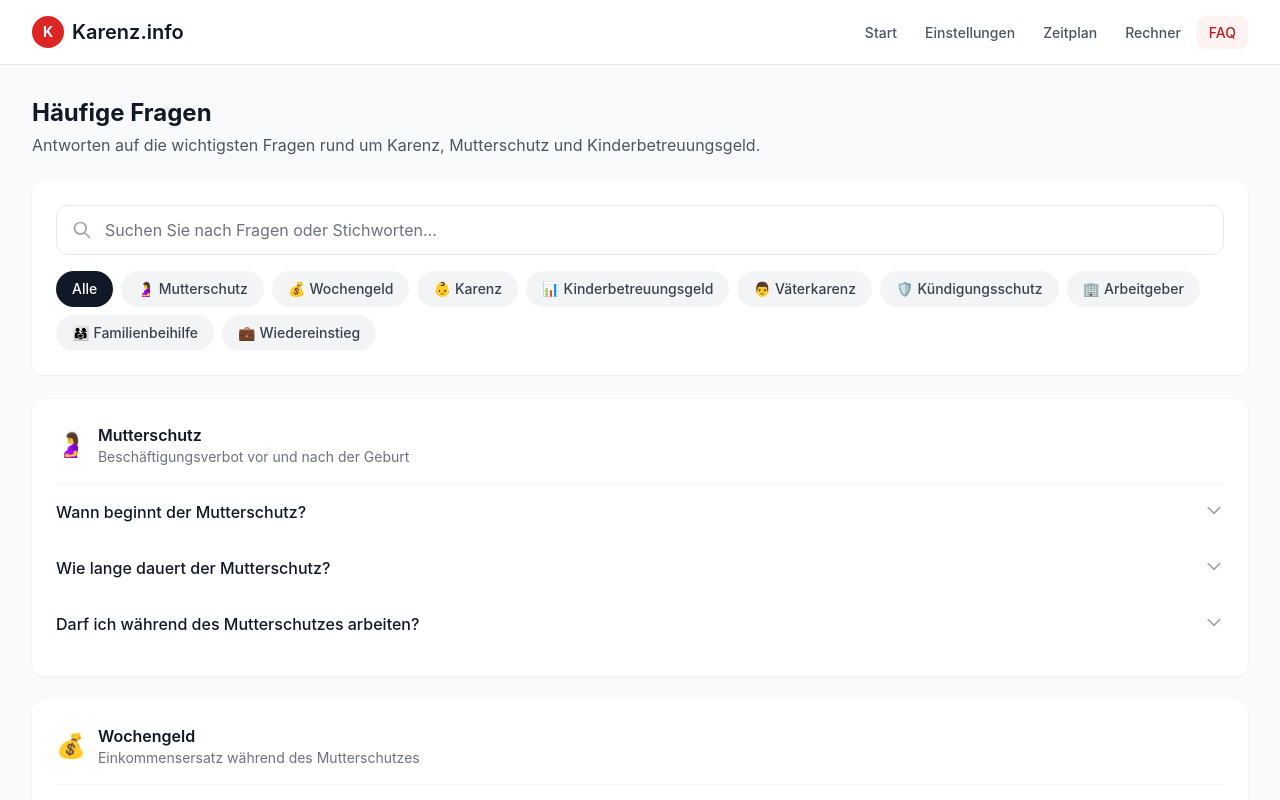
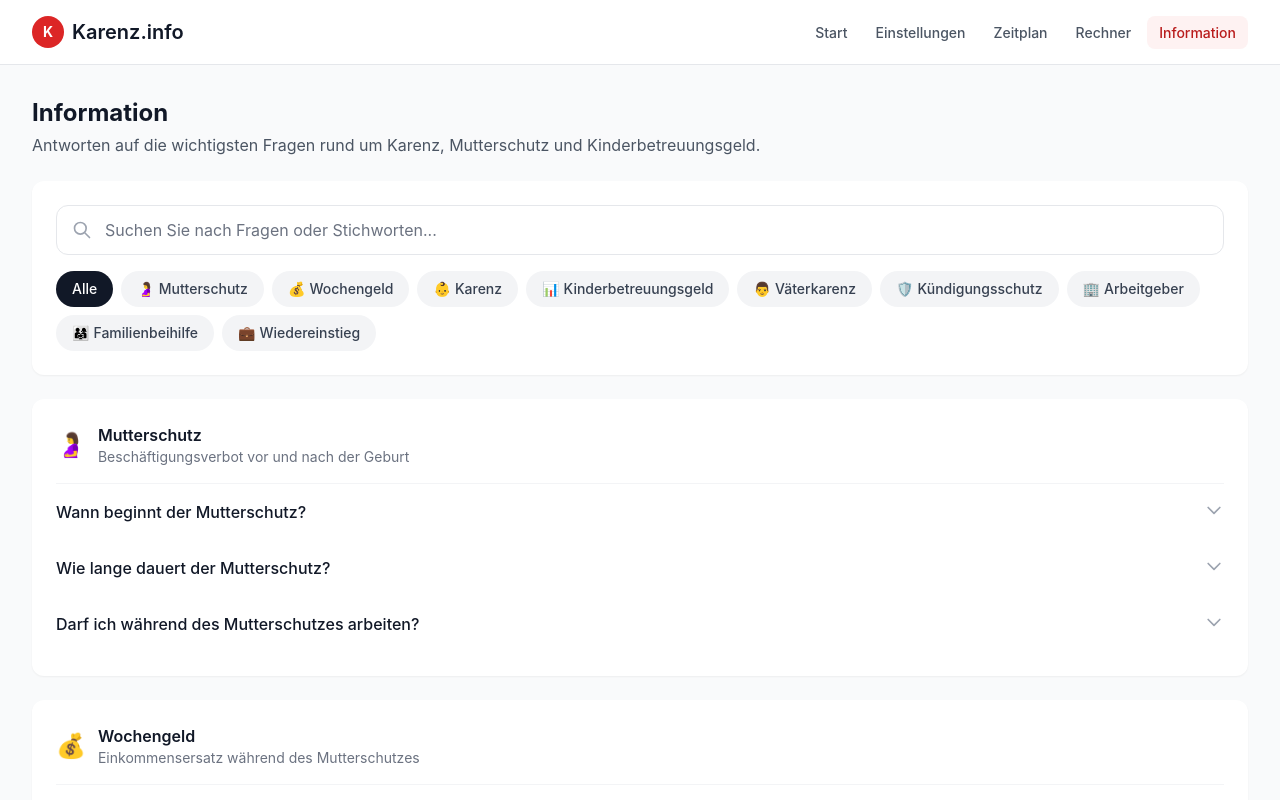
Before and after one commit to mydea/karenz-at, a React (Vite) app: page /faq in a window 1280 px wide. Shown: the top 800 px of the page. Built offline with nearby package versions, Linux system fonts and the light colour scheme.

Commit message:
rename to information

```diff
--- a/src/components/Layout.tsx
+++ b/src/components/Layout.tsx
@@ -5,7 +5,7 @@ const navItems = [
   { to: '/einstellungen', label: 'Einstellungen' },
   { to: '/zeitplan', label: 'Zeitplan' },
   { to: '/rechner', label: 'Rechner' },
-  { to: '/faq', label: 'FAQ' },
+  { to: '/faq', label: 'Information' },
 ];
 
 export default function Layout() {
--- a/src/pages/FaqPage.tsx
+++ b/src/pages/FaqPage.tsx
@@ -99,7 +99,7 @@ export default function FaqPage() {
     <div className="space-y-6">
       {/* Header */}
       <div>
-        <h1 className="text-2xl font-bold text-gray-900">Häufige Fragen</h1>
+        <h1 className="text-2xl font-bold text-gray-900">Information</h1>
         <p className="mt-1 text-gray-600">
           Antworten auf die wichtigsten Fragen rund um Karenz, Mutterschutz und
           Kinderbetreuungsgeld.
```
